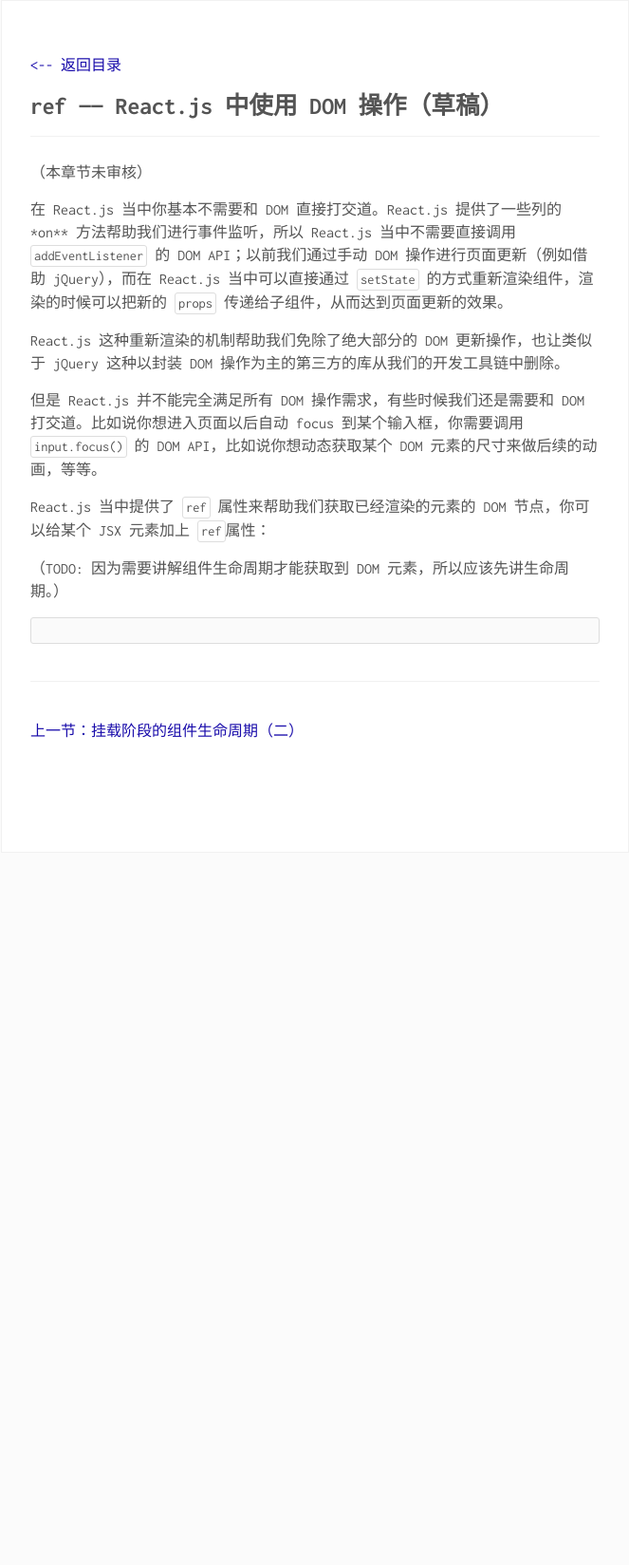
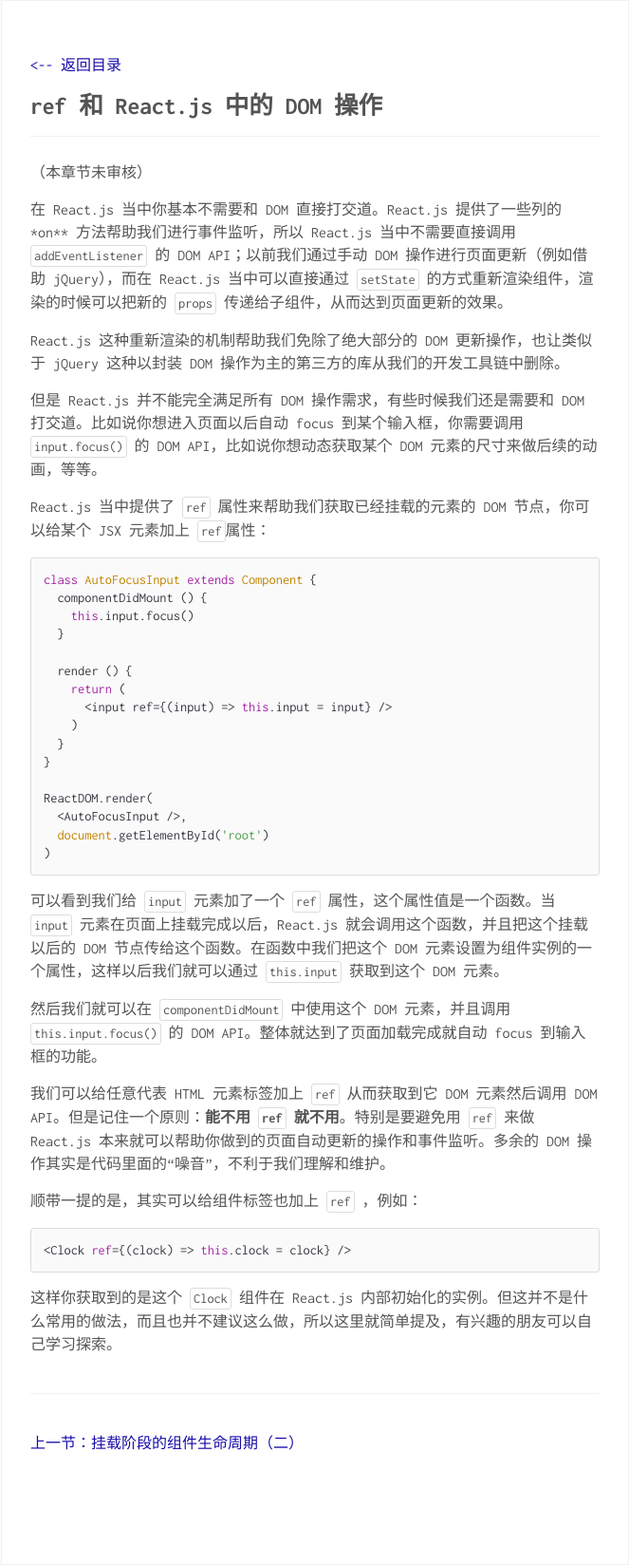
Before and after one commit to huzidaha/react-naive-book, a Jekyll site: the page built from _posts/2016-12-13-lesson20.md, in a window 1280 px wide. Shown: the whole page at 95% size, without its empty margins (308-971 px from the left). Built offline with Jekyll 4.4.1, drawn with Linux system fonts in a browser that asks for light colours; comment, search, counter and statistics services are not loaded; before the commit the page ends 900 px from its top, so only the background shows below that.

Commit message:
ref 和 React.js 中的 DOM 操作

````diff
--- a/_posts/2016-12-13-lesson20.md
+++ b/_posts/2016-12-13-lesson20.md
@@ -1,6 +1,6 @@
 ---
 layout: post
-title: ref —— React.js 中使用 DOM 操作（草稿）
+title: ref 和 React.js 中的 DOM 操作
 ---
 
 （本章节未审核）
@@ -11,9 +11,37 @@
 
 但是 React.js 并不能完全满足所有 DOM 操作需求，有些时候我们还是需要和 DOM 打交道。比如说你想进入页面以后自动 focus 到某个输入框，你需要调用 `input.focus()` 的 DOM API，比如说你想动态获取某个 DOM 元素的尺寸来做后续的动画，等等。
 
-React.js 当中提供了 `ref` 属性来帮助我们获取已经渲染的元素的 DOM 节点，你可以给某个 JSX 元素加上 `ref`属性：
+React.js 当中提供了 `ref` 属性来帮助我们获取已经挂载的元素的 DOM 节点，你可以给某个 JSX 元素加上 `ref`属性：
 
-（TODO: 因为需要讲解组件生命周期才能获取到 DOM 元素，所以应该先讲生命周期。）
+```javascript
+class AutoFocusInput extends Component {
+  componentDidMount () {
+    this.input.focus()
+  }
 
+  render () {
+    return (
+      <input ref={(input) => this.input = input} />
+    )
+  }
+}
+
+ReactDOM.render(
+  <AutoFocusInput />,
+  document.getElementById('root')
+)
 ```
+
+可以看到我们给 `input` 元素加了一个 `ref` 属性，这个属性值是一个函数。当 `input` 元素在页面上挂载完成以后，React.js 就会调用这个函数，并且把这个挂载以后的 DOM 节点传给这个函数。在函数中我们把这个 DOM 元素设置为组件实例的一个属性，这样以后我们就可以通过 `this.input` 获取到这个 DOM 元素。
+
+然后我们就可以在 `componentDidMount` 中使用这个 DOM 元素，并且调用 `this.input.focus()` 的 DOM API。整体就达到了页面加载完成就自动 focus 到输入框的功能。
+
+我们可以给任意代表 HTML 元素标签加上 `ref` 从而获取到它 DOM 元素然后调用 DOM API。但是记住一个原则：*能不用 `ref` 就不用*。特别是要避免用 `ref` 来做 React.js 本来就可以帮助你做到的页面自动更新的操作和事件监听。多余的 DOM 操作其实是代码里面的“噪音”，不利于我们理解和维护。
+
+顺带一提的是，其实可以给组件标签也加上 `ref` ，例如：
+
+```javascript
+<Clock ref={(clock) => this.clock = clock} />
 ```
+
+这样你获取到的是这个 `Clock` 组件在 React.js 内部初始化的实例。但这并不是什么常用的做法，而且也并不建议这么做，所以这里就简单提及，有兴趣的朋友可以自己学习探索。
````
Also changed, not shown: _posts/2016-12-14-lesson19.md (+3 -3 lines), _posts/2016-12-15-lesson18.md (+1 -1 lines), README.md.
